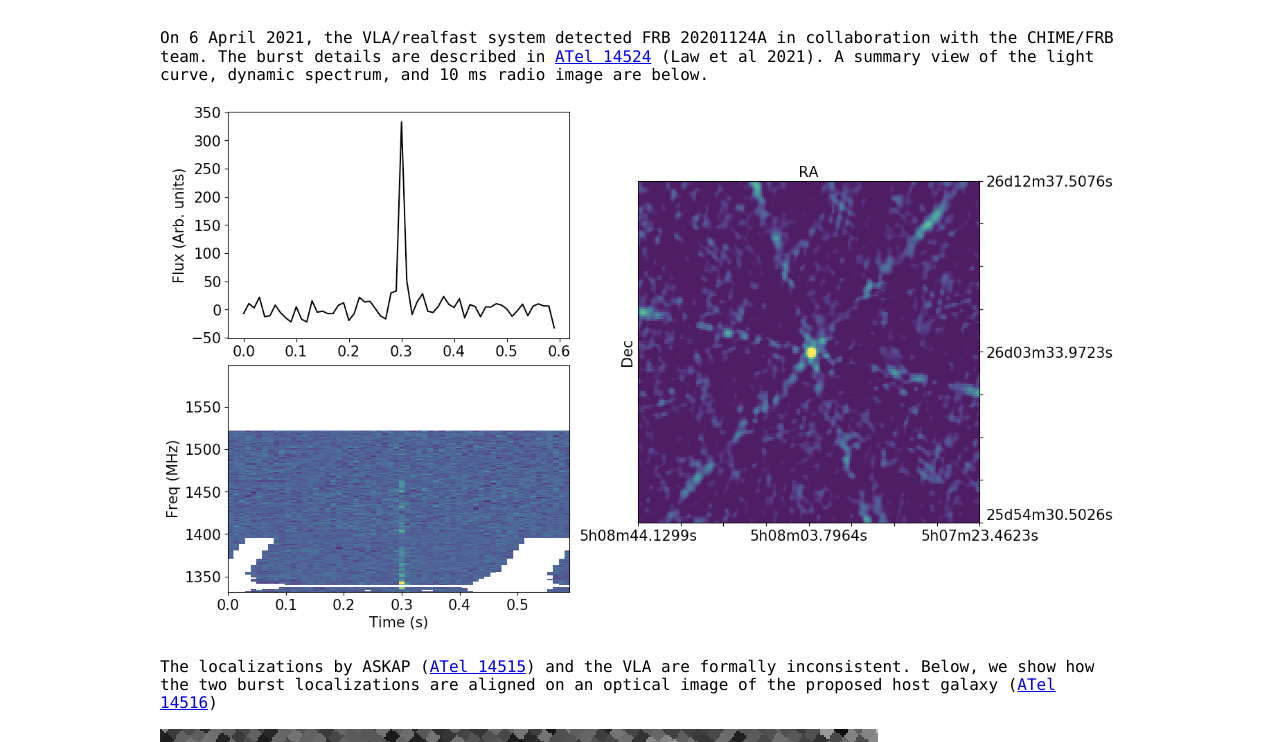
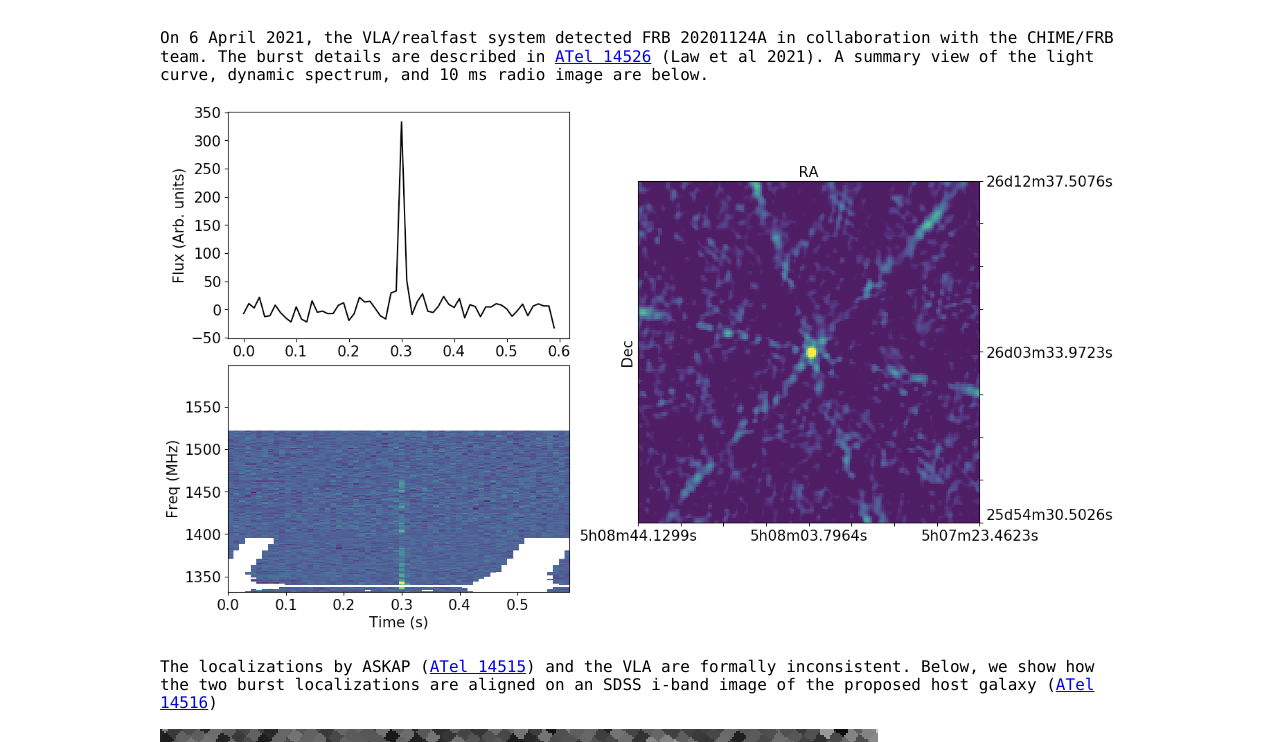
Before and after one commit to realfastvla/realfast.io-www, a plain HTML site: page data/realfast_R67_mjd59311.html in a window 1280 px wide. Shown: the part 58-800 px from the top of the page. Drawn offline with nearby package versions, Linux system fonts and the light colour scheme; files whose address does not match are found by name.

Commit message:
modify before submission of atel

```diff
--- a/data/realfast_R67_mjd59311.html
+++ b/data/realfast_R67_mjd59311.html
@@ -19,9 +19,9 @@
 		</header>
 
 		<div id="body">
-		  <p class="dib center">On 6 April 2021, the VLA/realfast system detected FRB 20201124A in collaboration with the CHIME/FRB team. The burst details are described in <a href="http://www.astronomerstelegram.org/?read=14524">ATel 14524</a> (Law et al 2021). A summary view of the light curve, dynamic spectrum, and 10 ms radio image are below.</p>
+		  <p class="dib center">On 6 April 2021, the VLA/realfast system detected FRB 20201124A in collaboration with the CHIME/FRB team. The burst details are described in <a href="http://www.astronomerstelegram.org/?read=14526">ATel 14526</a> (Law et al 2021). A summary view of the light curve, dynamic spectrum, and 10 ms radio image are below.</p>
 		  <img src="realfast_R67_mjd59311.png">
-		  <p class="dib center">The localizations by ASKAP (<a href="http://www.astronomerstelegram.org/?read=14515">ATel 14515</a>) and the VLA are formally inconsistent. Below, we show how the two burst localizations are aligned on an optical image of the proposed host galaxy (<a href="http://www.astronomerstelegram.org/?read=14516">ATel 14516</a>)</p>
+		  <p class="dib center">The localizations by ASKAP (<a href="http://www.astronomerstelegram.org/?read=14515">ATel 14515</a>) and the VLA are formally inconsistent. Below, we show how the two burst localizations are aligned on an SDSS i-band image of the proposed host galaxy (<a href="http://www.astronomerstelegram.org/?read=14516">ATel 14516</a>)</p>
 		  <img src="optical_r67_locs.png">
 		  <p class="dib center">The realfast system continues to commensally search for fast transients during VLA continuum observations from 1-12 GHz.</a>
 		</div>
```
Also changed, not shown: data/optical_r67_locs.png (renamed from content/data_images/optical_r67_locs.png).
